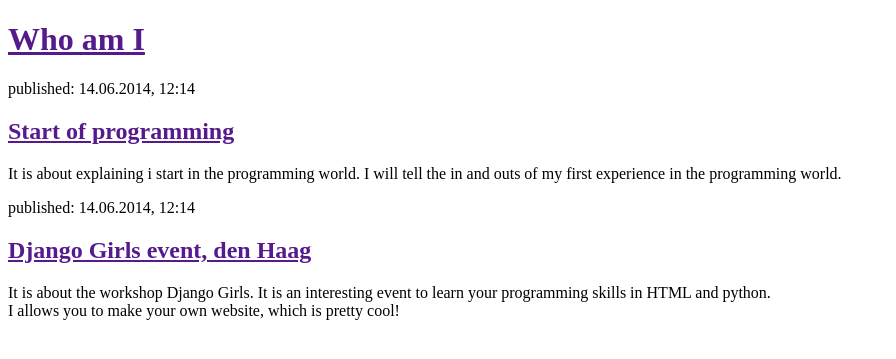
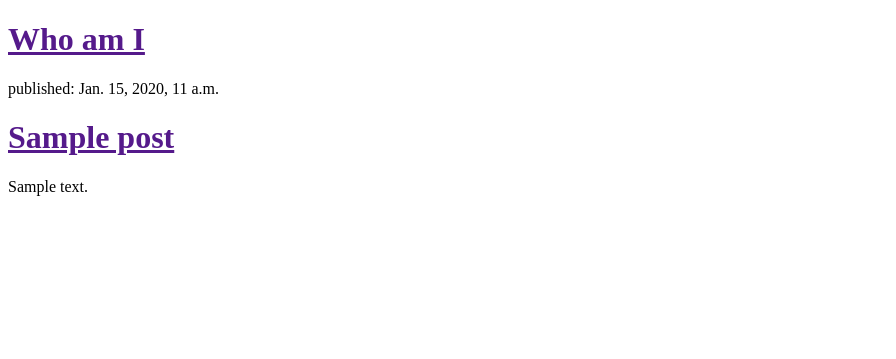
Before and after one commit to Chayka1990/my-first-blog, a Django app: template blog/templates/blog/post_list.html in a window 1280 px wide. Shown: the top 359 px of the page, without its empty margins (0-896 px from the left). Run offline with Django 3.2, Linux system fonts and the light colour scheme; the template is opened without the code that fills it: values that come from a table or form of the project are taken from there, others are empty; tables that the repository leaves empty hold one stand-in row (values such as "Sample post").

Commit message:
Modified templates to display posts from database.

```diff
--- a/blog/templates/blog/post_list.html
+++ b/blog/templates/blog/post_list.html
@@ -8,16 +8,12 @@
             <h1><a href="">Who am I</a></h1>
         </div>
 
-        <div>
-            <p>published: 14.06.2014, 12:14</p>
-            <h2><a href="">Start of programming</a></h2>
-            <p>It is about explaining i start in the programming world. I will tell the in and outs of my first experience in the programming world.</p>
-        </div>
-
-        <div>
-            <p>published: 14.06.2014, 12:14</p>
-            <h2><a href="">Django Girls event, den Haag</a></h2>
-            <p>It is about the workshop Django Girls. It is an interesting event to learn your programming skills in HTML and python.<br/> I allows you to make your own website, which is pretty cool!</p>
-        </div>
+        {% for post in posts %}
+    <div>
+        <p>published: {{ post.published_date }}</p>
+        <h1><a href="">{{ post.title }}</a></h1>
+        <p>{{ post.text|linebreaks }}</p>
+    </div>
+{% endfor %}
     </body>
 </html>
--- a/blog/views.py
+++ b/blog/views.py
@@ -1,3 +1,7 @@
 from django.shortcuts import render
+from django.utils import timezone
+from .models import Post
+
 def post_list(request):
-    return render(request, 'blog/post_list.html', {})
+    posts = Post.objects.filter(published_date__lte=timezone.now()).order_by('published_date')
+    return render(request, 'blog/post_list.html', {'posts': posts})
```
